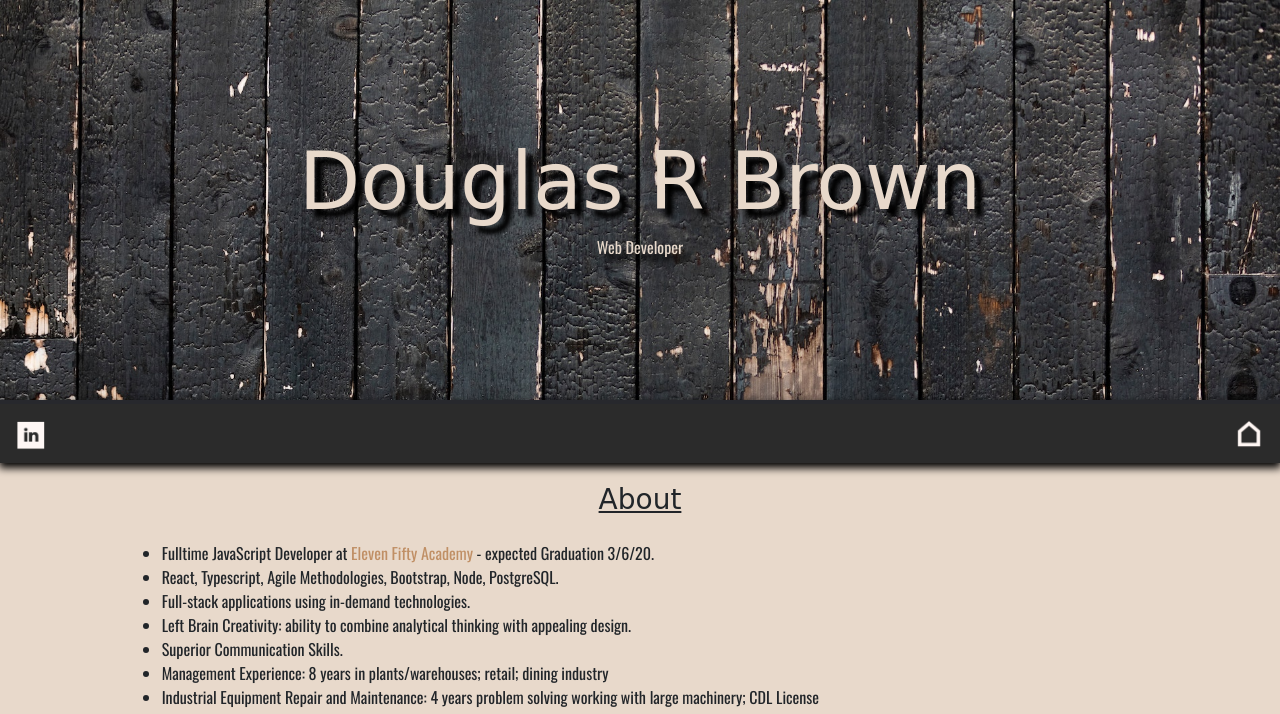
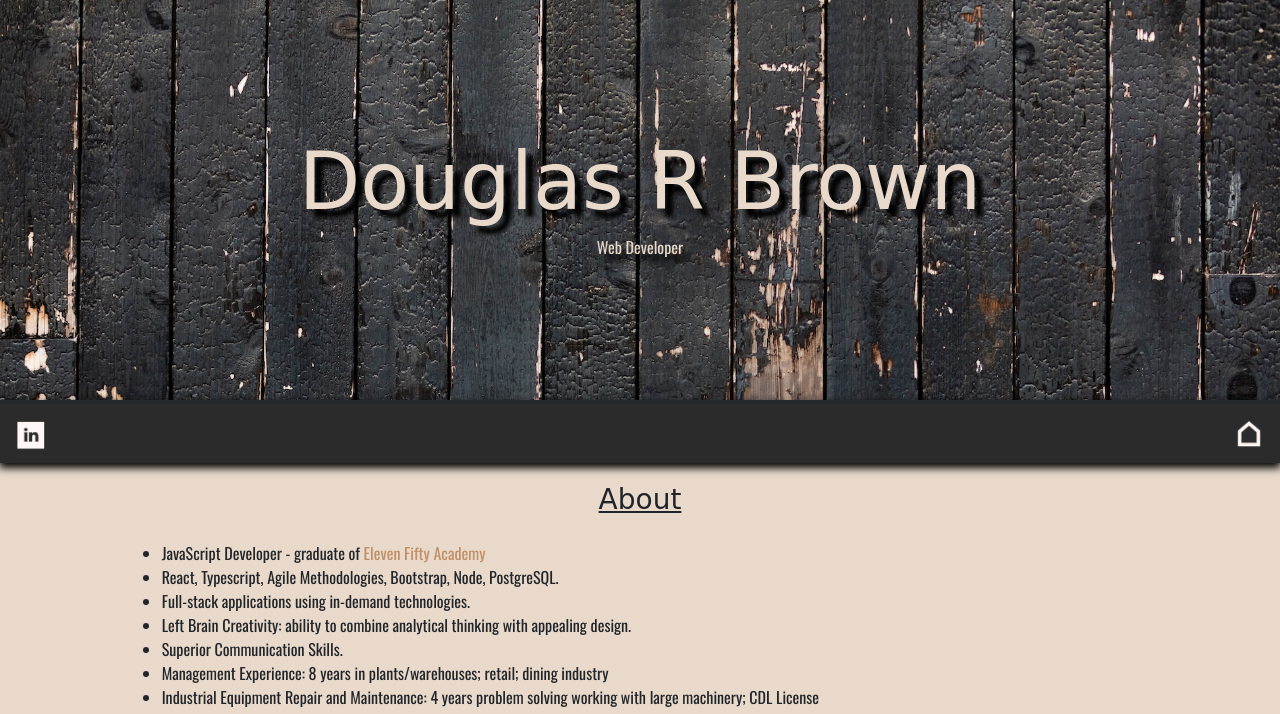
Before and after one commit to dglsrbrown/dglsrbrown.github.io, a plain HTML site: page index.html in a window 1280 px wide. Shown: the top 714 px of the page. Drawn offline with nearby package versions, Linux system fonts and the light colour scheme; a web font is replaced by a local one.

Commit message:
wording change

```diff
--- a/index.html
+++ b/index.html
@@ -47,7 +47,7 @@
             <div class="col-md-9 offset-1">
               <p >
                 <ul>
-                  <li>Fulltime JavaScript Developer at <a href="https://elevenfifty.org/courses/full-time-immersive/javascript-full-time/" id="school">Eleven Fifty Academy</a> - expected Graduation 3/6/20.</li>
+                  <li>JavaScript Developer - graduate of <a href="https://elevenfifty.org/courses/full-time-immersive/javascript-full-time/" id="school">Eleven Fifty Academy</a></li>
                   <li>React, Typescript, Agile Methodologies, Bootstrap, Node, PostgreSQL.</li>
                   <li>Full-stack applications using in-demand technologies.</li>
                   <li>Left Brain Creativity: ability to combine analytical thinking with appealing design.
```
